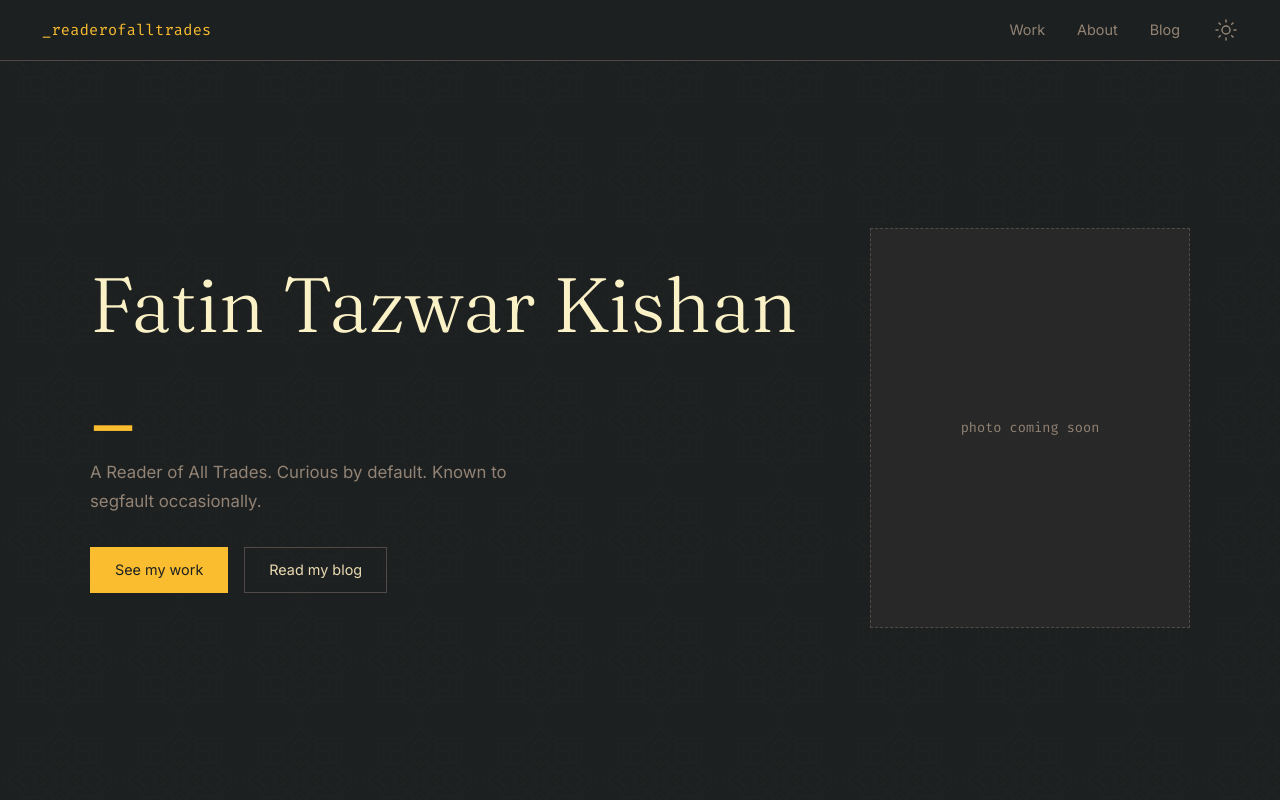
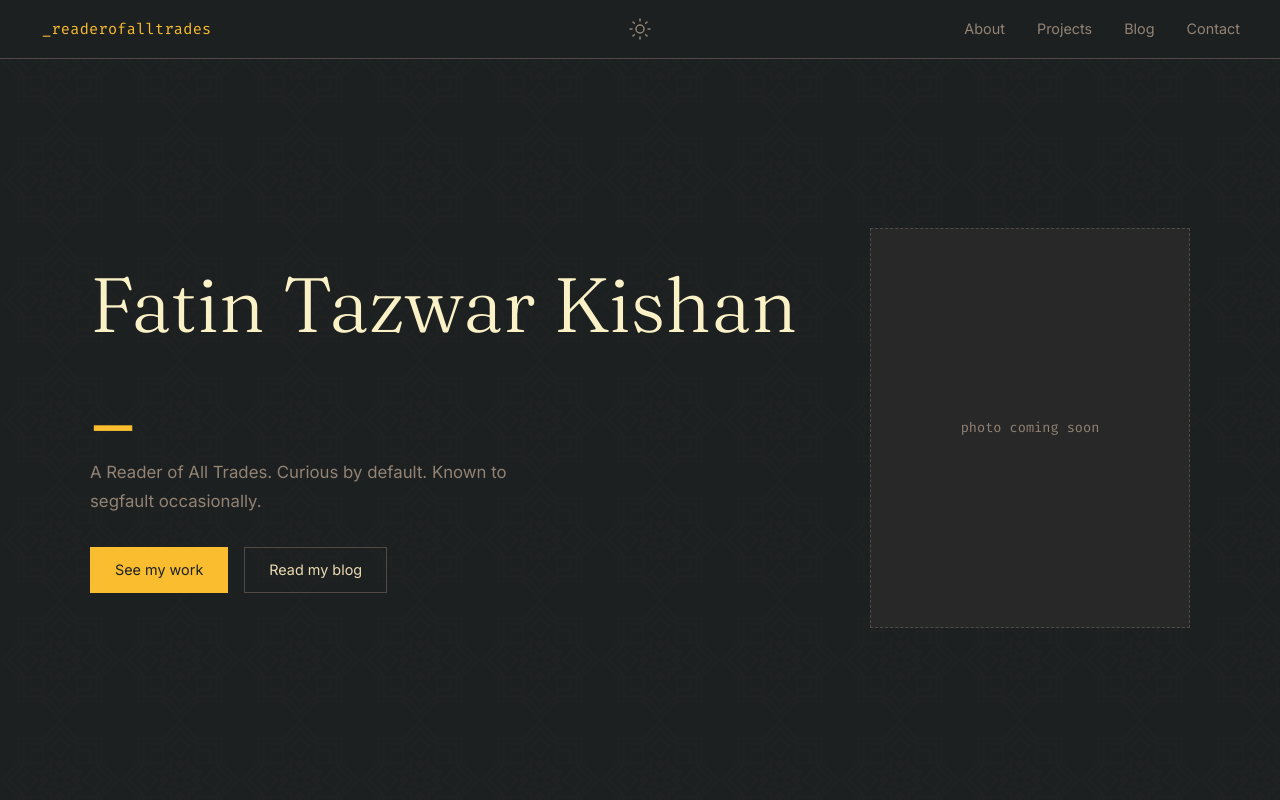
Before and after one commit to readerofalltrades/fatintkishan, a React (Vite) app: page / in a window 1280 px wide. Shown: the top 800 px of the page. Built offline with nearby package versions, Linux system fonts and the light colour scheme; no server answers.

Commit message:
phase 5.0: section label size adjust, Work is now projects in navbar, navbar link order adjusted, added contacts in navbar, theme toggle moved to the center of navbar

```diff
--- a/src/components/Navbar.css
+++ b/src/components/Navbar.css
@@ -77,6 +77,9 @@
 }
 
 .navbar-theme-toggle {
+  position: absolute;
+  left: 50%;
+  transform: translateX(-50%);
   background: none;
   border: none;
   cursor: pointer;
--- a/src/components/Navbar.jsx
+++ b/src/components/Navbar.jsx
@@ -23,6 +23,18 @@ function Navbar() {
       </a>
 
       <button
+        className="navbar-theme-toggle"
+        onClick={toggle}
+        aria-label={`Switch to ${theme === "dark" ? "light" : "dark"} mode`}
+      >
+        {theme === "dark" ? (
+          <Sun size={24} strokeWidth={1.5} />
+        ) : (
+          <Moon size={24} strokeWidth={1.5} />
+        )}
+      </button>
+
+      <button
         className={`navbar-hamburger ${menuOpen ? "navbar-hamburger--open" : ""}`}
         onClick={() => setMenuOpen(!menuOpen)}
         aria-label="Toggle menu"
@@ -35,13 +47,13 @@ function Navbar() {
 
       <ul className={`navbar-links ${menuOpen ? "navbar-links--open" : ""}`}>
         <li>
-          <a href="/projects" onClick={() => setMenuOpen(false)}>
-            Work
+          <a href="/about" onClick={() => setMenuOpen(false)}>
+            About
           </a>
         </li>
         <li>
-          <a href="/about" onClick={() => setMenuOpen(false)}>
-            About
+          <a href="/projects" onClick={() => setMenuOpen(false)}>
+            Projects
           </a>
         </li>
         <li>
@@ -50,17 +62,9 @@ function Navbar() {
           </a>
         </li>
         <li>
-          <button
-            className="navbar-theme-toggle"
-            onClick={toggle}
-            aria-label={`Switch to ${theme === "dark" ? "light" : "dark"} mode`}
-          >
-            {theme === "dark" ? (
-              <Sun size={24} strokeWidth={1.5} />
-            ) : (
-              <Moon size={24} strokeWidth={1.5} />
-            )}
-          </button>
+          <a href="/#contact" onClick={() => setMenuOpen(false)}>
+            Contact
+          </a>
         </li>
       </ul>
     </nav>
--- a/src/index.css
+++ b/src/index.css
@@ -22,7 +22,7 @@ body {
 
 .section-label {
   font-family: var(--font-mono);
-  font-size: 0.8rem;
+  font-size: 1rem;
   color: var(--yellow);
   letter-spacing: 0.1em;
   text-transform: uppercase;
--- a/src/sections/Contact.jsx
+++ b/src/sections/Contact.jsx
@@ -24,7 +24,7 @@ const socials = [
 
 function Contact() {
   return (
-    <section className="contact">
+    <section className="contact" id="contact">
       <div className="contact-content">
         <h2 className="section-label">Contact</h2>
         <div className="contact-stamps">
--- a/src/sections/Hero.css
+++ b/src/sections/Hero.css
@@ -63,12 +63,6 @@
   animation: blink 1s step-end infinite;
 }
 
-@media (max-width: 1130px) {
-  .hero-name-cursor {
-    display: none;
-  }
-}
-
 .cursor {
   color: var(--yellow);
   font-family: var(--font-mono);
@@ -114,6 +108,12 @@
   font-family: var(--font-mono);
 }
 
+@media (max-width: 1060px) {
+  .hero-name-cursor {
+    display: none;
+  }
+}
+
 @media (max-width: 860px) {
   .hero-content {
     gap: 2.5rem;
```
